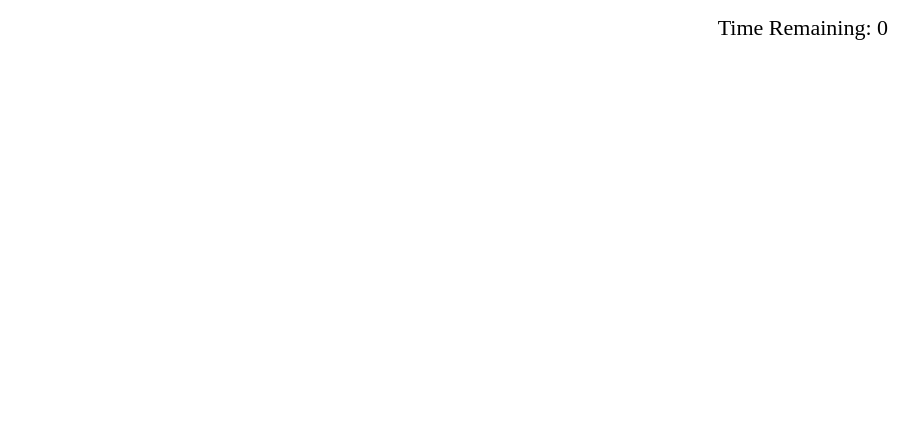
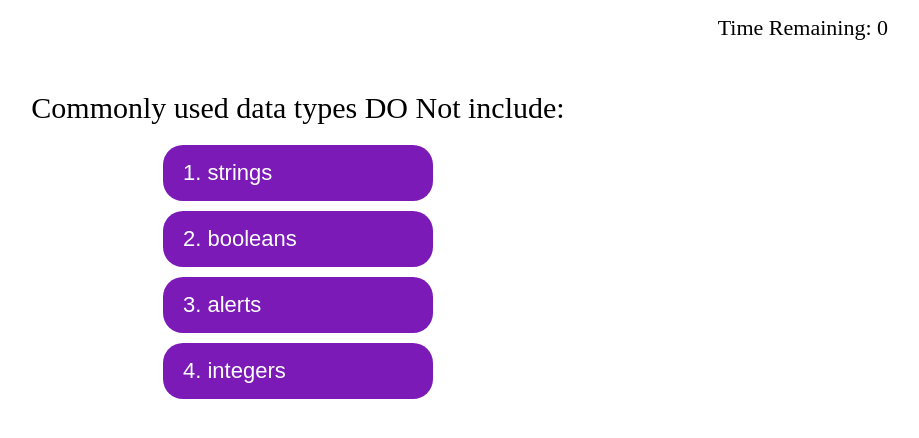
Before and after one commit to Azariill/webAPICodeQuiz, a plain HTML site: page index.html in a window 1280 px wide. Both pictures are taken after a click on the button "Start Quiz". Shown: the whole page, without its empty margins (342-1261 px from the left). Drawn offline with Linux system fonts and the light colour scheme.

Commit message:
added first two questions

```diff
--- a/assets/css/style.css
+++ b/assets/css/style.css
@@ -24,13 +24,24 @@
 
 }
 
+.div2{
+    display:flex;
+    flex-direction: column;
+    align-items: center;
+
+
+}
+
 button{
     background-color: #7b1ab6;
     border: none;
     color: white;
-    padding: 15px 32px;
-    font-size: 28px;
+    padding: 15px 20px;
+    font-size: 22px;
     border-radius: 20px;
+    width: 270px;
+    margin: 5px;
+    text-align: left;
 
 
 }
--- a/assets/scripts/script.js
+++ b/assets/scripts/script.js
@@ -2,23 +2,127 @@ var container = document.querySelector(".main-flex");
 var timer = 80;
 var divOne = document.querySelector(".div1");
 var divTwo = document.querySelector(".div2");
+var question = -1;
+var currentQuestion = [];
 
 
-container.addEventListener("click", function(event) {
-    var element = event.target;
-    var startButton = document.querySelector(".start-button");
 
-    if(element === startButton){
+
+
+var startEvent = function(){
+
+        question++;
         divOne.innerHTML ="";
         divTwo.innerHTML ="";
+        debugger;
+        questionPicker();
+
+
+
+
+}
+
+
+var createQuestionEl = function(currentQuestion){
+
+    var paragraphEl = document.createElement("p");
+    paragraphEl.innerHTML = currentQuestion.paragraph;
+    divOne.appendChild(paragraphEl);
+
+    var buttonArray = ["answerOne", "answerTwo", "answerThree", "answerFour"];
+
+
+        var buttonEl = document.createElement("button");
+        buttonEl.className = "question-button";
+        buttonEl.innerHTML = currentQuestion.answerOne;
+        divTwo.appendChild(buttonEl);
+
+        var buttonElTwo = document.createElement("button");
+        buttonElTwo.className = "question-button";
+        buttonElTwo.innerHTML = currentQuestion.answerTwo;
+        divTwo.appendChild(buttonElTwo);
+
+        var buttonElThree = document.createElement("button");
+        buttonElThree.className = "question-button";
+        buttonElThree.innerHTML = currentQuestion.answerThree;
+        divTwo.appendChild(buttonElThree);
+
+        var buttonElFour = document.createElement("button");
+        buttonElFour.className = "question-button";
+        buttonElFour.innerHTML = currentQuestion.answerFour;
+        divTwo.appendChild(buttonElFour);
+
+
+
+
 
     }
 
-    console.log(element);
-});
+    var questionPicker = function(){
+
+        var questionOne = {    paragraph:"Commonly used data types DO Not include: ",
+            answerOne: "1. strings",
+            answerTwo: "2. booleans",
+            answerThree:"3. alerts",
+            answerFour:"4. integers"};
+
+        var questionTwo = {
+            paragraph:"Arrays in Javascript can be used to store _____? ",
+            answerOne: "1. numbers and strings",
+            answerTwo: "2. other arrays",
+            answerThree: "3. booleans",
+            answerFour: "4. All of the above"};
 
 
-var createQuestionEl = function(questionObjArray){
-    var paragraphEl = document.createElement("p");
+        currentQuestion = [questionOne, questionTwo];
+        currentQuestion = currentQuestion[question];
 
-}
+
+        return createQuestionEl(currentQuestion);
+
+    }
+
+    container.addEventListener("click", function() {
+        var element = event.target;
+        var questionElement = document.querySelector("button");
+        var startButton = document.querySelector(".start-button");
+
+        console.log(element.className);
+        console.log(questionElement.className);
+
+
+
+        if(element === startButton){
+            startEvent();
+            element = "";
+        }
+        else if(element.className === questionElement.className){
+            answerSheet(element);
+
+
+        }
+    });
+
+    var answerSheet = function(element){
+
+
+      switch(element.innerHTML){
+          case "3. alerts" :
+            alert("correct");
+            startEvent();
+            break;
+          case "4. All of the above":
+              alert("correct");
+              startEvent();
+              break;
+          default:
+              alert("wrong");
+              startEvent();
+              break;
+
+
+      }
+
+
+
+    }
```
